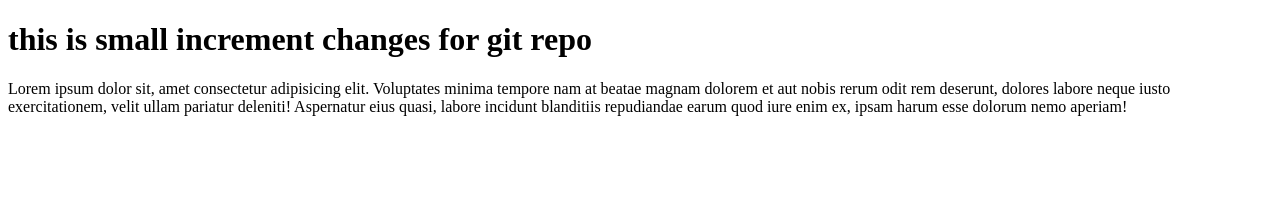
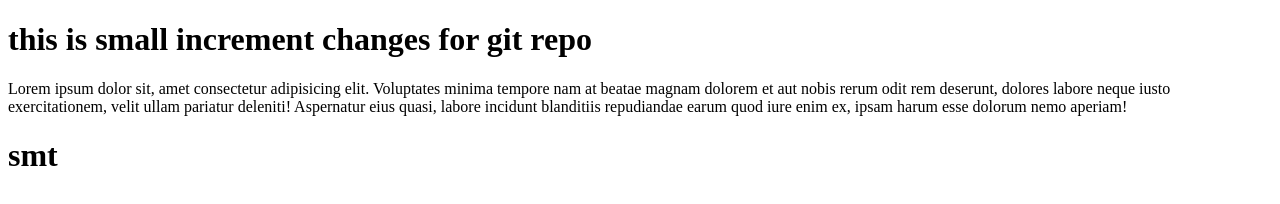
Before and after one commit to AbdulJobbar/my-frist-repo, a plain HTML site: page index.html in a window 1280 px wide. Drawn offline with Linux system fonts and the light colour scheme.

Commit message:
add branch

```diff
--- a/index.html
+++ b/index.html
@@ -14,6 +14,7 @@
         et aut nobis rerum odit rem deserunt, dolores labore neque iusto exercitationem, velit ullam pariatur deleniti!
         Aspernatur eius quasi, labore incidunt blanditiis repudiandae earum quod iure enim ex, ipsam harum esse dolorum
         nemo aperiam!</p>
+    <h1>smt</h1>
 </body>
 
 </html>
```
